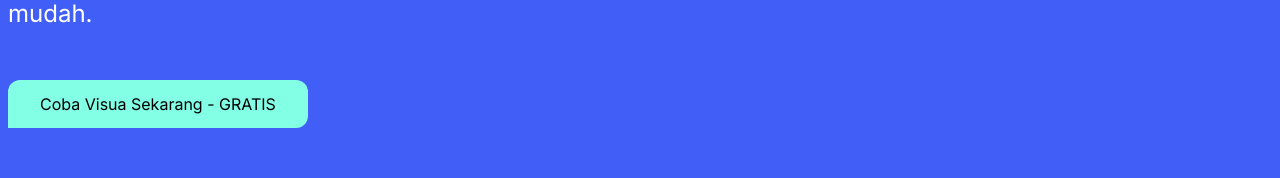
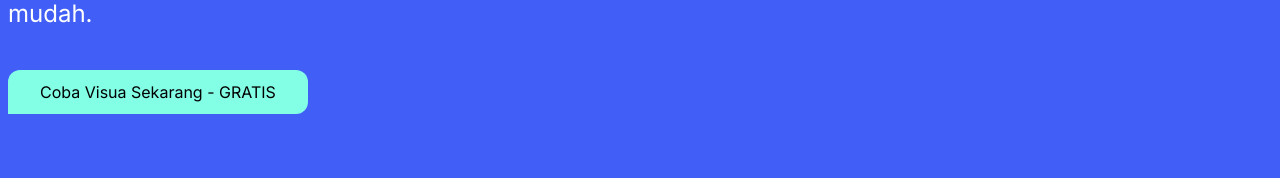
Before and after one commit to visuadotid/visuadotid.github.io, a Next.js app: page / in a window 1280 px wide. Shown: the part 588-766 px from the top of the page. Built offline with nearby package versions, Linux system fonts and the light colour scheme.

Commit message:
handle button

```diff
--- a/pages/index.js
+++ b/pages/index.js
@@ -8,12 +8,12 @@
 import Group11 from '../src/svg/Group11.svg';
 import Group12 from '../src/svg/Group12.svg';
 import Group14 from '../src/svg/Group14.svg';
-import SupportedImages from '../src/svg/SupportedImages.svg';
 import Wrapper from '../src/components/layout/Wrapper';
 import Hero from '../src/components/Home/Hero';
 import Features from '../src/components/Home/Features';
 import Functionality from '../src/components/Home/Functionality';
 import Guides from '../src/components/Home/Guides';
+import links from '../src/data/links';
 
 const Index = ({ features, steps }) => {
   return (
@@ -93,7 +93,10 @@
               menvisualisasikan semua data bisnis anda, sehingga pengambilan keputusan secara
               data-driven jauh lebih sederhana dan mudah.
             </p>
-            <Button className="bg-primary" size="md">
+            <Button
+              className="bg-primary hover:bg-primary-lighter"
+              size="md"
+              href={links.questionaireLink}>
               Coba Visua Sekarang
             </Button>
           </div>
--- a/src/components/Button.js
+++ b/src/components/Button.js
@@ -6,19 +6,22 @@
   xl: `py-5 px-16 text-lg`,
 };
 
-const Button = ({ children, className = '', size, textColor = 'text-white' }) => {
+const Button = ({ children, className = '', size, textColor = 'text-white', href }) => {
   return (
-    <button
-      type="button"
+    <a
+      target="_blank"
+      href={href}
       className={`
         ${textColor}
+        hover:${textColor}
         ${sizes[size] || sizes.default}
         rounded-xl
         rounded-bl-none
+        cursor-pointer
         ${className}
     `}>
       {children}
-    </button>
+    </a>
   );
 };
 
--- a/src/components/Home/Functionality.js
+++ b/src/components/Home/Functionality.js
@@ -2,6 +2,7 @@
 import VisuaProcess from '../../../src/svg/VisuaProcess.svg';
 import Button from '../Button';
 import Wrapper from '../layout/Wrapper';
+import links from '../../data/links';
 
 export default function Functionality() {
   return (
@@ -26,7 +27,10 @@
             Visua adalah tool untuk memvisualisasikan data dari semua sumber menjadi gambar yang
             menarik dan mudah untuk dibaca
           </p>
-          <Button className="bg-primary" size="md">
+          <Button
+            className="bg-primary hover:bg-primary-lighter"
+            size="md"
+            href={links.questionaireLink}>
             Coba Visua Sekarang
           </Button>
         </Wrapper>
--- a/src/components/Home/Hero.js
+++ b/src/components/Home/Hero.js
@@ -1,7 +1,7 @@
 import React from 'react';
-import dynamic from 'next/dynamic';
 import HeroImage from '../../../src/svg/HeroImage2.png';
 import Button from '../Button';
+import links from '../../data/links';
 
 export default function Hero() {
   return (
@@ -24,7 +24,11 @@
             jauh lebih sederhana dan mudah.
           </p>
           <div className="mt-8 md:mt-12">
-            <Button textColor="text-black" size="md" className="bg-secondary">
+            <Button
+              href={links.questionaireLink}
+              textColor="text-black"
+              size="md"
+              className="bg-secondary hover:bg-secondary-lighter">
               Coba Visua Sekarang - GRATIS
             </Button>
           </div>
--- a/src/components/layout/Footer.js
+++ b/src/components/layout/Footer.js
@@ -13,7 +13,9 @@
         <ul className="flex flex-row flex-wrap items-center justify-center leading-loose">
           {footerMenus.map((menu) => (
             <li className="mx-2" key={menu.key}>
-              <AnchorLink className="text-white text-sm" href={menu.url}>
+              <AnchorLink
+                className="text-white text-sm hover:text-white hover:underline"
+                href={menu.url}>
                 {menu.title}
               </AnchorLink>
             </li>
--- /dev/null
+++ b/src/data/links.js
@@ -0,0 +1,5 @@
+const links = {
+  questionaireLink:
+    'https://docs.google.com/forms/d/e/1FAIpQLSffWfWeAMeUx3XUeceTT9Ddu-CxnHDNSMV_gSf1hMJlK9DIXg/viewform',
+};
+export default links;
--- a/tailwind.config.js
+++ b/tailwind.config.js
@@ -9,7 +9,9 @@
           darker: 'hsl(231, 88%, 19%)',
         },
         secondary: {
+          lighter: '#c6fff3',
           default: '#83FFE6',
+          darker: '#00715a',
         },
       },
       fontFamily: {
```
